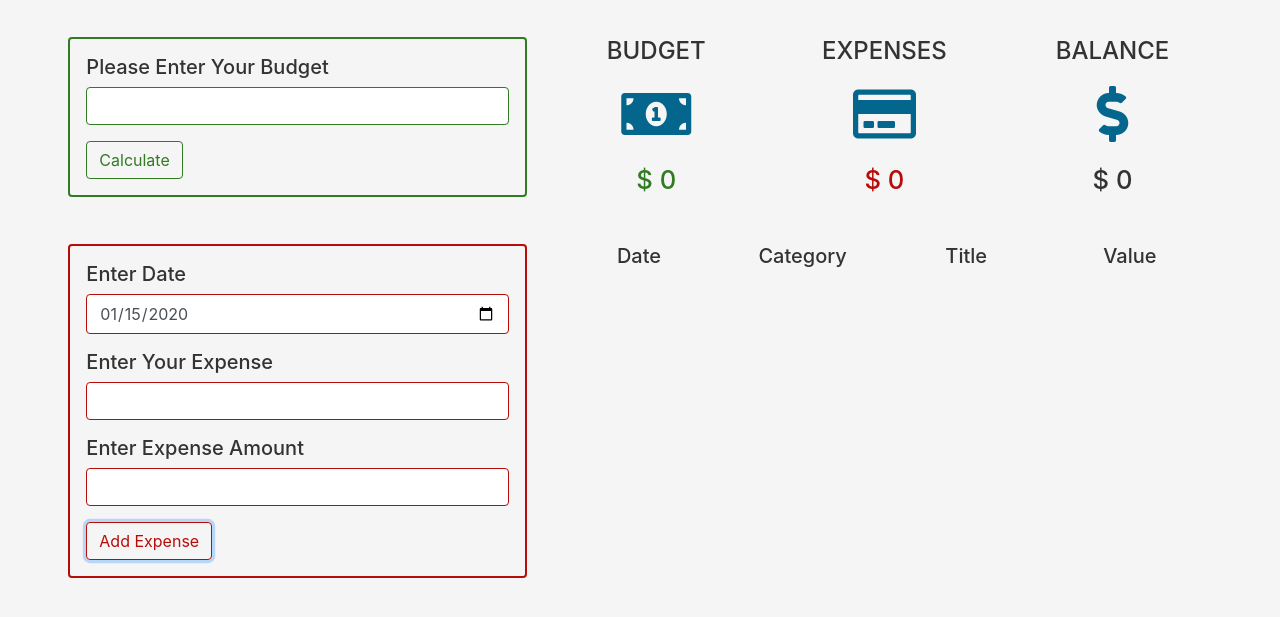
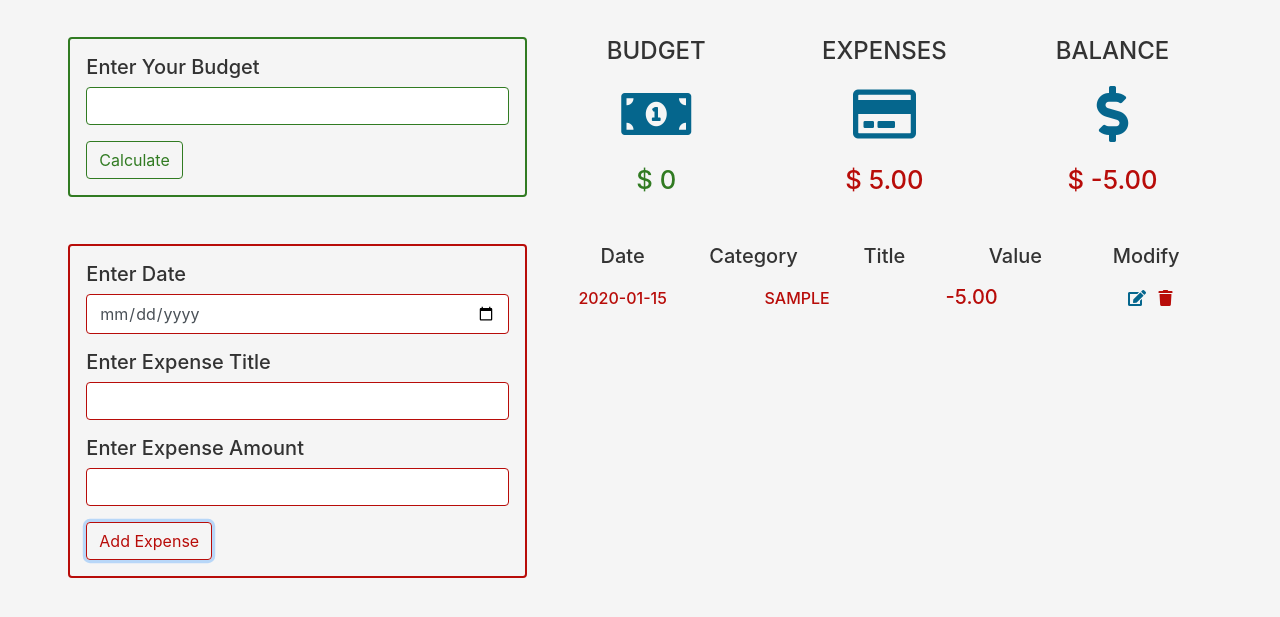
Before and after one commit to ericmhwang/Bdgt, a plain HTML site: page index.html in a window 1280 px wide. Both pictures are taken after typing "2020-01-15", "Sample", "5" into the empty fields and a click on the button "Add Expense". Shown: the part 53-670 px from the top of the page. Drawn offline with Linux system fonts and the light colour scheme.

Commit message:
Added date functionality and fixed Expense value delete and summation errors

```diff
--- a/css/main.css
+++ b/css/main.css
@@ -125,7 +125,7 @@ body {
   }
 }
 .list-item {
-  flex: 0 0 25%;
+  flex: 0 0 20%;
   text-align: center;
 }
 .expense-item {
--- a/index.html
+++ b/index.html
@@ -31,7 +31,7 @@
       <div class="budget-feedback alert alert-danger text-capitalize">budget feedback</div>
       <!-- budget form -->
       <form id="budget-form" class=" budget-form">
-       <h5 class="text-capitalize">please enter your budget</h5>
+       <h5 class="text-capitalize">enter your budget</h5>
        <div class="form-group">
         <input type="number" step="any" class="form-control budget-input" id="budget-input">
        </div>
@@ -71,7 +71,7 @@
        <div class="form-group">
         <input type="date" class="form-control expense-input" id="date-input">
        </div>
-       <h5 class="text-capitalize">enter your expense</h5>
+       <h5 class="text-capitalize">enter expense title</h5>
        <div class="form-group">
         <input type="text" class="form-control expense-input" id="expense-input">
        </div>
@@ -92,6 +92,7 @@
         <h5 class="list-item">category</h5>
         <h5 class="list-item">title</h5>
         <h5 class="list-item">value</h5>
+        <h5 class="list-item">modify</h5>
        </div>
        <!-- single expense -->
 
--- a/js/app.js
+++ b/js/app.js
@@ -10,7 +10,7 @@ class UI {
     this.balanceAmount = document.getElementById("balance-amount");
     this.expenseForm = document.getElementById("expense-form");
     // date functionality needed
-    this.expenseDate = document.getElementById("expense-date");
+    this.expenseDate = document.getElementById("date-input");
     // this is for the category; make a dropdown for the category list. may need another list for
     // categories of expenses
     //this.expenseCat = document.getElementById();
@@ -59,8 +59,9 @@ class UI {
 
   // submit expense form
   submitExpenseForm() {
+    const dateValue = this.expenseDate.value;
     const expenseValue = this.expenseInput.value;
-    const amountValue = this.amountInput.value;
+    const amountValue = parseFloat(this.amountInput.value);
     if (expenseValue === '' || amountValue === '' || amountValue < 0) {
       this.expenseFeedback.classList.add('showItem');
       this.expenseFeedback.innerHTML = '<p>values cannot be empty or negative</p>';
@@ -71,14 +72,17 @@ class UI {
     }
     else {
       let amount = parseFloat(amountValue);
+      amount = amount.toFixed(2);
+      amount = parseFloat(amount);
       this.expenseInput.value = '';
       this.amountInput.value = '';
+      this.expenseDate.value = '';
       // expense object to add it to the list in UI class
       let expense = {
         id:this.itemID,
         title:expenseValue,
-        date:this.expenseDate,
-        amount:amount.toFixed(2)
+        date:dateValue,
+        amount:amount
       }
       this.itemID++
       this.itemList.push(expense);
@@ -90,12 +94,14 @@ class UI {
   // add expense
   addExpense(expense) {
     const div = document.createElement('div');
+    const expenseAmount = expense.amount.toFixed(2);
     div.classList.add('expense');
     div.innerHTML = `
         <div class="expense-item d-flex justify-content-between align-items-baseline">
 
-         <h6 class="expense-title mb-0 text-uppercase list-item">- ${expense.title}</h6>
-         <h5 class="expense-amount mb-0 list-item">${expense.amount.toFixed(2)}</h5>
+         <h6 class="expense-date mb-0 list-item">${expense.date}</h6>
+         <h6 class="expense-title mb-0 text-uppercase list-item">${expense.title}</h6>
+         <h5 class="expense-amount mb-0 list-item">-${expenseAmount}</h5>
 
          <div class="expense-icons list-item">
 
@@ -113,21 +119,24 @@ class UI {
 
   // total expense
   totalExpense() {
-    let total = 0;
+    let total = parseFloat('0');
     if (this.itemList.length > 0) {
       total = this.itemList.reduce(function(acc, curr) {
         console.log(`Total is: ${acc} and the current value is: ${curr.amount}`);
+        console.log(typeof curr.amount);
         acc += curr.amount;
         return acc;
       }, 0);
     }
-    this.expenseAmount.textContent = total;
-    return total.toFixed(2);
+    total = parseFloat(total);
+    //console.log(typeof total);
+    this.expenseAmount.textContent = total.toFixed(2);
+    return total;
   }
 
   // edit expense
   editExpense(element) {
-    let id = parseFloat(element.dataset.id);
+    let id = parseInt(element.dataset.id);
     let parent = element.parentElement.parentElement.parentElement;
     // remove from dom
     this.expenseList.removeChild(parent);
@@ -135,6 +144,7 @@ class UI {
       return item.id === id;
     });
     // show value
+    this.expenseDate.value = expense[0].date;
     this.expenseInput.value = expense[0].title;
     this.amountInput.value = expense[0].amount.toFixed(2);
     // remove from list
@@ -151,10 +161,13 @@ class UI {
     let parent = element.parentElement.parentElement.parentElement;
     // remove from dom
     this.expenseList.removeChild(parent);
-    let expense = this.itemList.filter(function(item) {
-      return item.id === id;
+    let tmpList = this.itemList.filter(function(item) {
+      return item.id !== id;
     });
+    this.itemList = tmpList;
+    this.showBalance();
   }
+
 }
 
 function eventListeners() {
@@ -189,8 +202,6 @@ function eventListeners() {
 }
 
 
-
-
 document.addEventListener('DOMContentLoaded', function() {
   eventListeners();
 });
```
